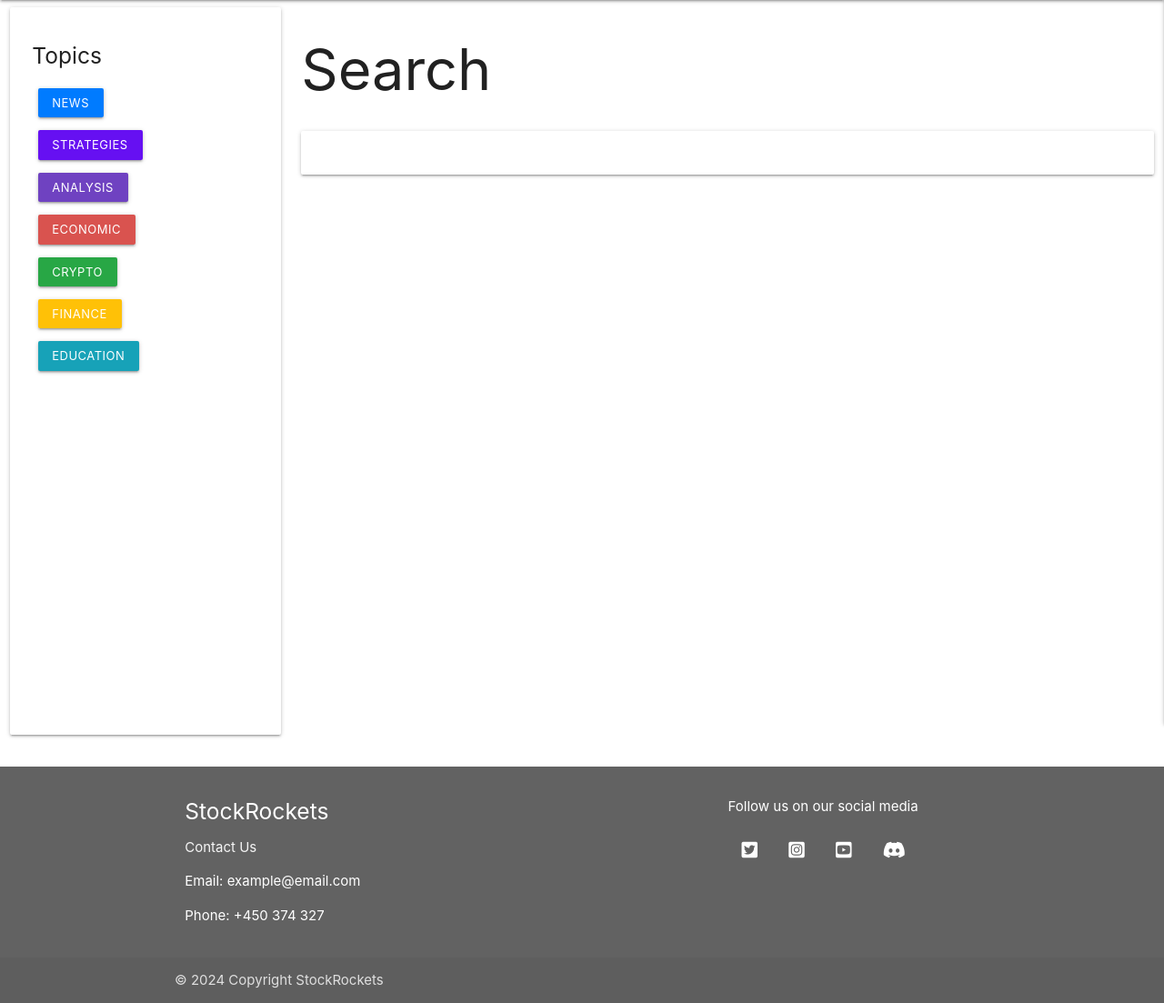
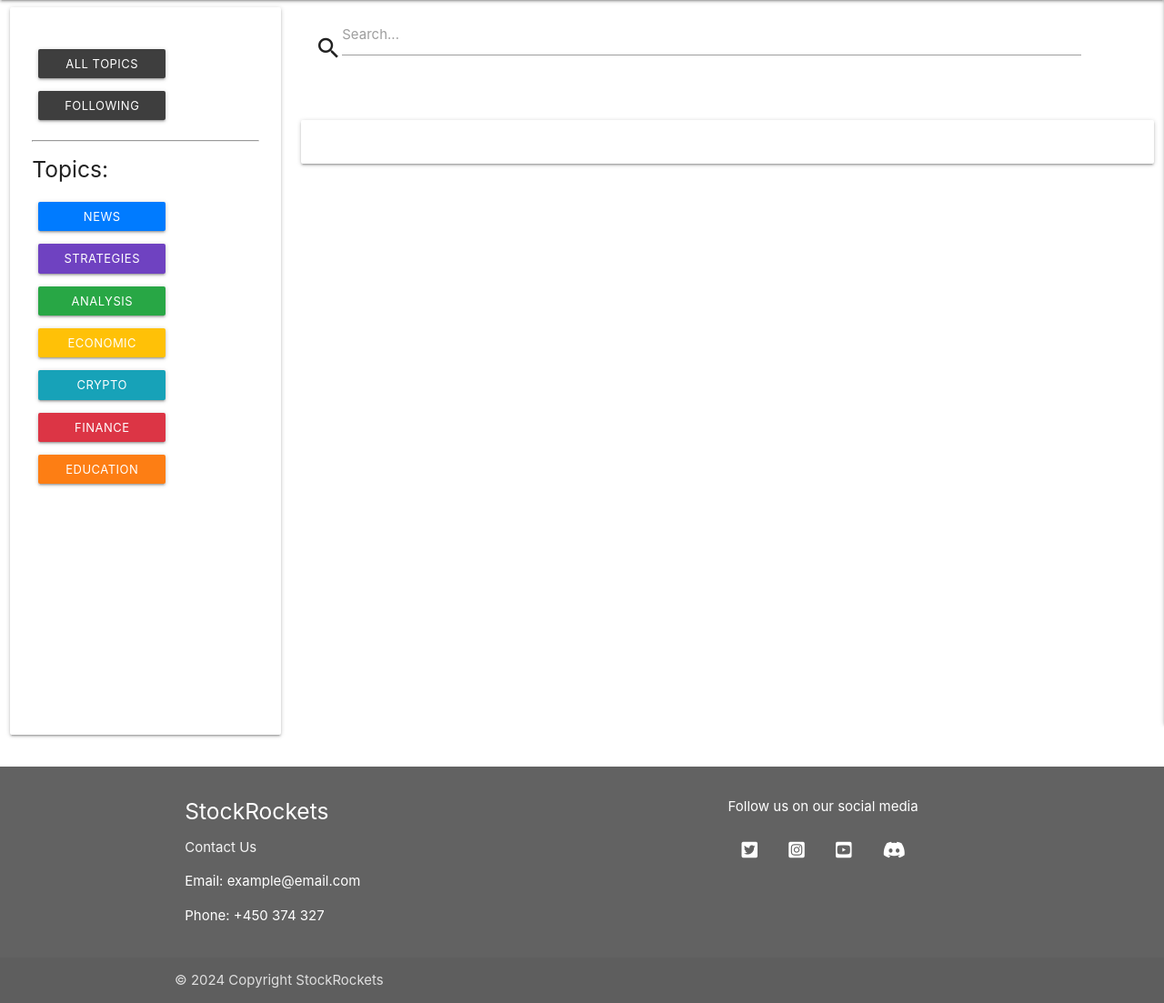
Before and after one commit to elindalenback/stock-rockets, a Django app: page / in a window 1280 px wide. Shown: the part 64-1167 px from the top of the page at 91% size. Run offline with Django 4.2, Linux system fonts and the light colour scheme; data that the repository does not hold is empty.

Commit message:
Style the topic collumn and topic buttons

```diff
--- a/forum/templates/forum/index.html
+++ b/forum/templates/forum/index.html
@@ -6,7 +6,12 @@
             <!-- Topics -->
             <div class="col s12 m3">
                 <div class="card-panel topic-collumn">
-                    <h5>Topics</h5>
+                    <ul>
+                        <li class="topics"><a class="waves-effect waves-light btn-small custom-buttons">All Topics</a></li>
+                        <li class="topics"><a class="waves-effect waves-light btn-small custom-buttons">Following</a></li>
+                    </ul>
+                    <hr>
+                    <h5>Topics:</h5>
                     <ul>
                         {% for topic_id, topic_name in topics %}
                         <li class="topics"><a class="waves-effect waves-light btn-small topic-buttons">{{ topic_name }}</a></li>
@@ -16,7 +21,18 @@
             </div>
             <!-- Search Function -->
             <div class="col s12 m9">
-                <h1>Search</h1>
+                <!-- Search bar -->
+                <div class="row">
+                    <div class="col s11 m11 l11">
+                        <div class="row">
+                            <div class="input-field col s12">
+                                <i class="material-icons prefix">search</i>
+                                <input type="text" id="autocomplete-input" class="autocomplete">
+                                <label for="autocomplete-input">Search...</label>
+                            </div>
+                        </div>
+                    </div>
+                </div>
             </div>
             <!-- Threads -->
             <div class="col s12 m9">
--- a/static/css/style.css
+++ b/static/css/style.css
@@ -27,7 +27,16 @@
 }
 
 .topic-buttons {
-    padding-left: 15px;
+    width: 140px;
+}
+
+.topic-buttons:hover {
+    background-color: rgb(56, 56, 56) !important;
+}
+
+.custom-buttons {
+    width: 140px;
+    background-color: rgb(62, 62, 62);
 }
 
 /*----------------------------------------------------- Footer */
--- a/static/js/script.js
+++ b/static/js/script.js
@@ -11,7 +11,7 @@ document.addEventListener('DOMContentLoaded', function() {
 
 document.addEventListener('DOMContentLoaded', function() {
     // Define your color palette
-    var colorPalette = ["#007BFF", "#6610F2", "#6F42C1", "#D9534F", "#28A745", "#FFC107", "#17A2B8", "#DC3545", "#FD7E14", "#198754", "#20c997", "#0d6efd", "#6610F2", "#6F42C1", "#D9534F", "#28A745", "#FFC107", "#17A2B8", "#DC3545", "#FD7E14"];
+    var colorPalette = ["#007BFF", "#6F42C1", "#28A745", "#FFC107", "#17A2B8", "#DC3545", "#FD7E14", "#20c997", "#0d6efd", "#6610F2", "#6F42C1", "#D9534F", "#28A745", "#FFC107", "#17A2B8", "#DC3545", "#FD7E14"];
 
     // Select all buttons with class 'topic-buttons'
     var buttons = document.querySelectorAll('.topic-buttons');
```
